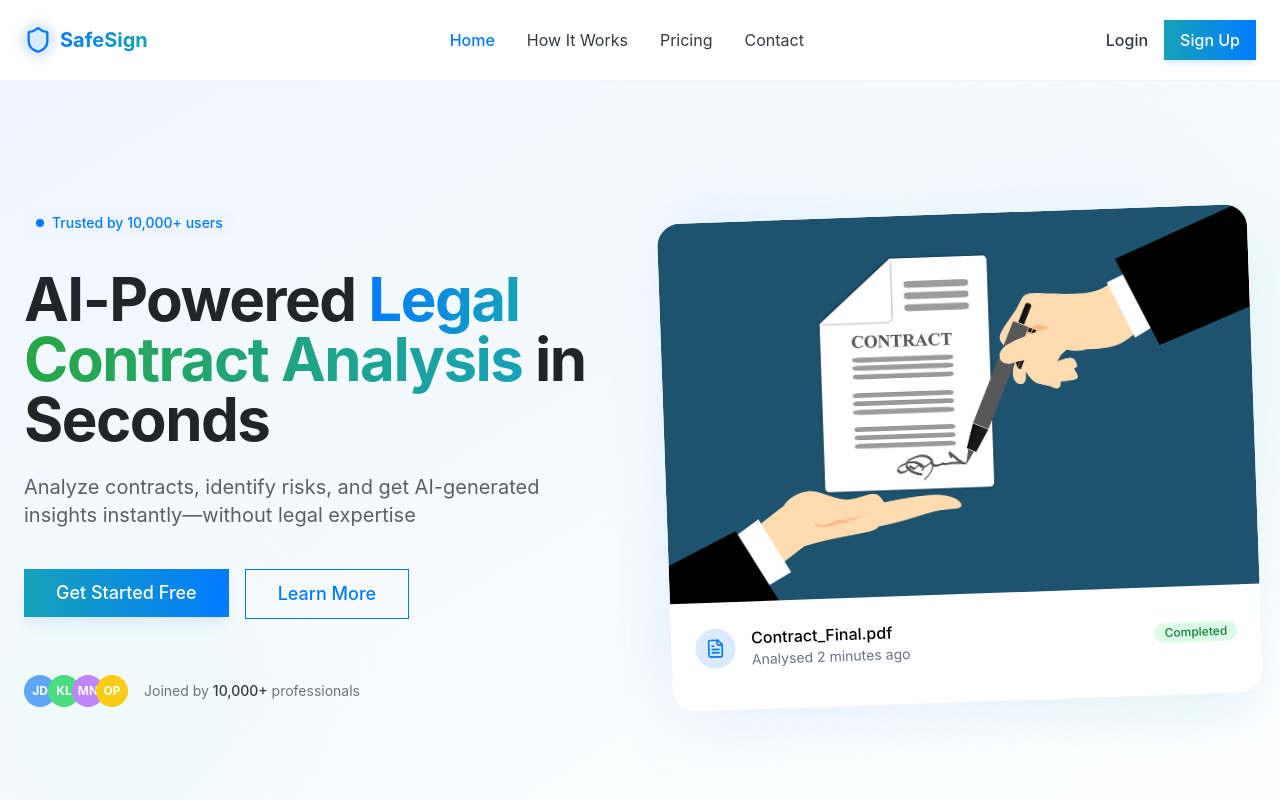
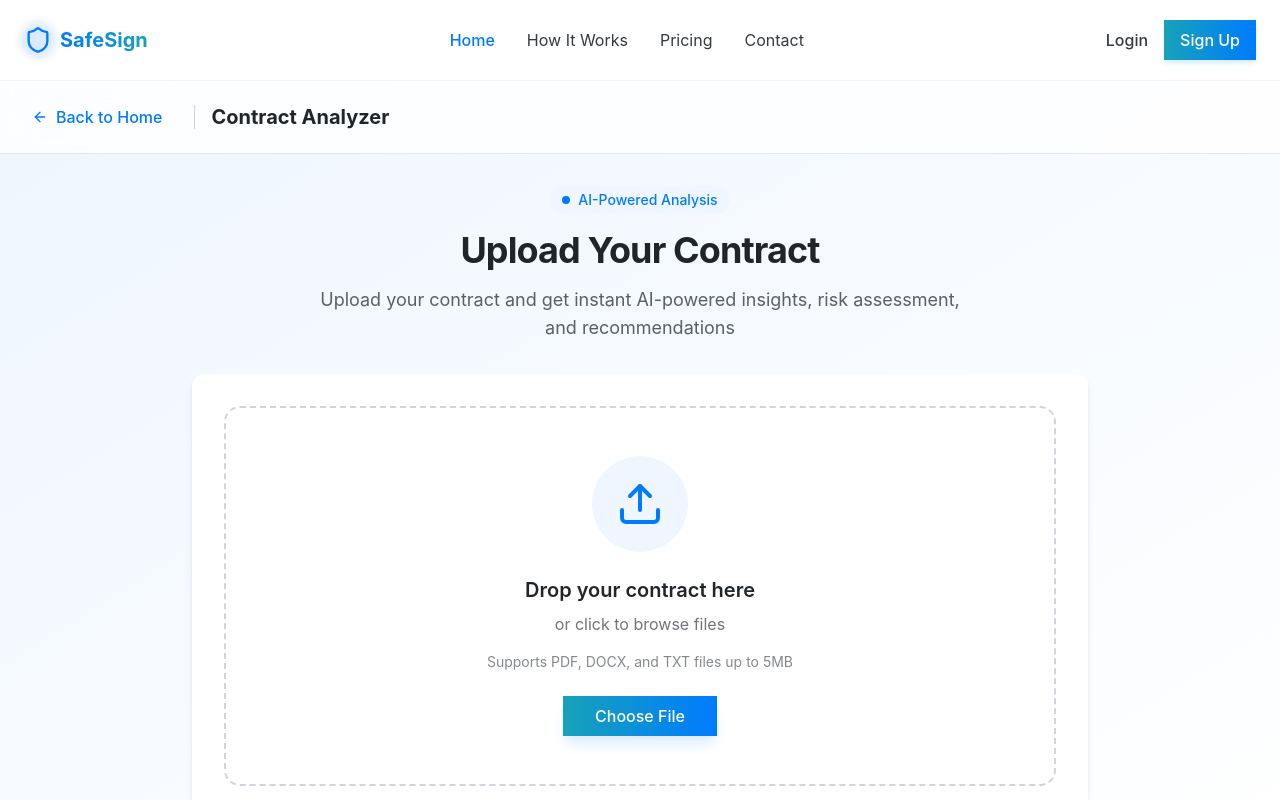
Before and after one commit to ramezmezni16/SafeSign, a React (Vite) app in the folder client/: page / in a window 1280 px wide. Shown: the top 800 px of the page. Built offline with nearby package versions, Linux system fonts and the light colour scheme; a web font is replaced by a local one.

Commit message:
setting up the dashbord page and testing it

```diff
--- a/client/src/App.jsx
+++ b/client/src/App.jsx
@@ -5,6 +5,7 @@ import { ArrowRight, CheckCircle, Cloud, FileText, Lock, MousePointer, Smile } f
 import { Header } from "./components/Header"
 import { Footer } from "./components/Footer"
 import { Button } from "./components/ui/Button"
+import Dashboard from "./pages/analyze/Dashboard"
 import SignIn from "./pages/Signin"
 import SignUp from "./pages/Signup"
 import contractImg from './components/images/contract.jpg';
@@ -29,6 +30,7 @@ function App() {
         return (
           <div className="flex flex-col min-h-screen">
             <Header onNavigate={navigate} />
+            <Dashboard onNavigate={navigate} />
 
             <main className="flex-1">
 
--- /dev/null
+++ b/client/src/components/ui/Card.jsx
@@ -0,0 +1,7 @@
+export function Card({ children, className }) {
+  return (
+    <div className={`rounded-xl shadow-md bg-white p-6 ${className || ""}`}>
+      {children}
+    </div>
+  )
+}
--- a/client/src/pages/analyze/AnalyzePage.jsx
+++ b/client/src/pages/analyze/Dashboard.jsx
@@ -5,7 +5,7 @@ import { Upload, FileText, AlertCircle, CheckCircle, Download, ArrowLeft, Loader
 import { Button } from "@/components/ui/button"
 import { Card } from "@/components/ui/card"
 
-export default function AnalyzePage() {
+export default function Dashboard() {
   const [file, setFile] = useState(null)
   const [isAnalyzing, setIsAnalyzing] = useState(false)
   const [analysis, setAnalysis] = useState(null)
```
